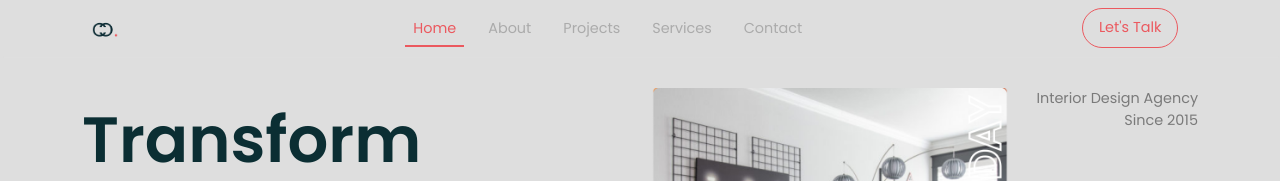
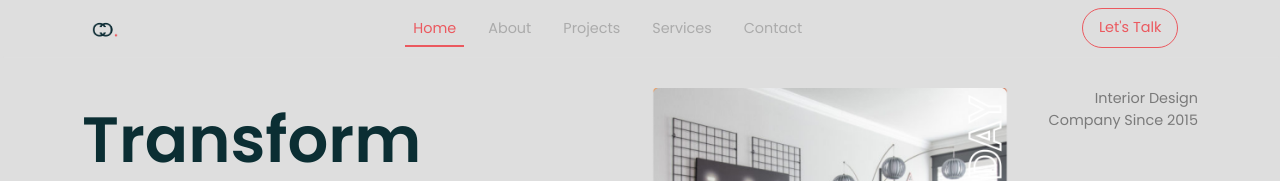
Before and after one commit to itsjayateja/Culture-Concept, a React (Create React App) app in the folder cultureconcept/: page / in a window 1280 px wide. Shown: the top 181 px of the page. Built offline with nearby package versions, Linux system fonts and the light colour scheme.

Commit message:
hero page

```diff
--- a/cultureconcept/src/components/layout/Footer.js
+++ b/cultureconcept/src/components/layout/Footer.js
@@ -34,7 +34,7 @@ const Footer = () => {
                 <FaInstagramSquare />
               </a>
               <a
-                href="https://instagram.com/cultureconcept.in?igshid=MzRlODBiNWFlZA=="
+                href="https://www.facebook.com/cultureconceptinterio?mibextid=LQQJ4d"
                 target="_blank"
               >
                 <FaFacebookF />
--- a/cultureconcept/src/pages/Homepage.css
+++ b/cultureconcept/src/pages/Homepage.css
@@ -3,6 +3,7 @@
 }
 body{
 background-color: #DEDEDE;
+
 }
 
 .copy{
--- a/cultureconcept/src/pages/Homepage.js
+++ b/cultureconcept/src/pages/Homepage.js
@@ -102,7 +102,7 @@ const Homepage = () => {
               className="col-lg-2 col-md-6 col-sm-12"
               data-aos="zoom-in-left"
             >
-              <div className="year">Interior Design Agency Since 2015</div>
+              <div className="year">Interior Design Company Since 2015</div>
               <div className="scrollimg">
                 <CgScrollV />
                 <div className="scroll-text">SCROLL DOWN</div>
```
